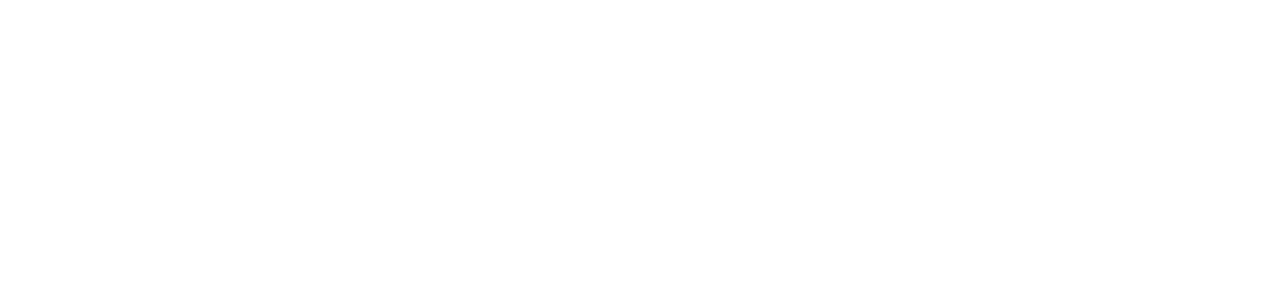
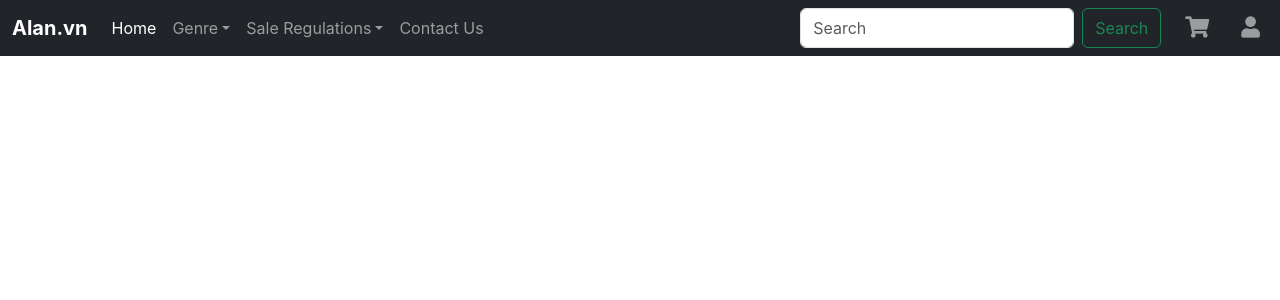
Before and after one commit to lannguyen151005/webbansach_frontend, a React (Create React App) app: page / in a window 1280 px wide. Shown: the top 300 px of the page. Built offline with nearby package versions, Linux system fonts and the light colour scheme.

Commit message:
create navbar layout

```diff
--- a/public/index.html
+++ b/public/index.html
@@ -1,20 +1,20 @@
 <!DOCTYPE html>
 <html lang="en">
 <head>
-    <meta charset="utf-8" />
-    <link rel="icon" href="%PUBLIC_URL%/favicon.ico" />
-    <meta name="viewport" content="width=device-width, initial-scale=1" />
-    <meta name="theme-color" content="#000000" />
+    <meta charset="utf-8"/>
+    <link rel="icon" href="%PUBLIC_URL%/favicon.ico"/>
+    <meta name="viewport" content="width=device-width, initial-scale=1"/>
+    <meta name="theme-color" content="#000000"/>
     <meta
             name="description"
             content="Web site created using create-react-app"
     />
-    <link rel="apple-touch-icon" href="%PUBLIC_URL%/logo192.png" />
+    <link rel="apple-touch-icon" href="%PUBLIC_URL%/logo192.png"/>
     <!--
       manifest.json provides metadata used when your web app is installed on a
       user's mobile device or desktop. See https://developers.google.com/web/fundamentals/web-app-manifest/
     -->
-    <link rel="manifest" href="%PUBLIC_URL%/manifest.json" />
+    <link rel="manifest" href="%PUBLIC_URL%/manifest.json"/>
     <!--
       Notice the use of %PUBLIC_URL% in the tags above.
       It will be replaced with the URL of the `public` folder during the build.
@@ -25,6 +25,9 @@
       Learn how to configure a non-root public URL by running `npm run build`.
     -->
     <title>React App</title>
+    <link href="https://cdn.jsdelivr.net/npm/bootstrap@5.3.8/dist/css/bootstrap.min.css" rel="stylesheet"
+          integrity="sha384-sRIl4kxILFvY47J16cr9ZwB07vP4J8+LH7qKQnuqkuIAvNWLzeN8tE5YBujZqJLB" crossorigin="anonymous">
+    <link rel="stylesheet" href="https://cdnjs.cloudflare.com/ajax/libs/font-awesome/5.15.3/css/all.min.css"/>
 </head>
 <body>
 <noscript>You need to enable JavaScript to run this app.</noscript>
@@ -39,5 +42,8 @@
   To begin the development, run `npm start` or `yarn start`.
   To create a production bundle, use `npm run build` or `yarn build`.
 -->
+<script src="https://cdn.jsdelivr.net/npm/bootstrap@5.3.8/dist/js/bootstrap.bundle.min.js"
+        integrity="sha384-FKyoEForCGlyvwx9Hj09JcYn3nv7wiPVlz7YYwJrWVcXK/BmnVDxM+D2scQbITxI"
+        crossorigin="anonymous"></script>
 </body>
 </html>
--- a/src/App.tsx
+++ b/src/App.tsx
@@ -1,11 +1,11 @@
 import React from 'react';
 import logo from './logo.svg';
 import './App.css';
-
+import Navbar from './layouts/header-footer/Navbar';
 function App() {
   return (
     <div className="App">
-
+        <Navbar/>
     </div>
   );
 }
--- /dev/null
+++ b/src/layouts/header-footer/Navbar.tsx
@@ -0,0 +1,138 @@
+import React from "react";
+
+function Navbar() {
+  return (
+    <nav className="navbar navbar-expand-lg navbar-dark bg-dark sticky-top">
+      <div className="container-fluid">
+        <a className="navbar-brand fw-bold" href="#">
+          Alan.vn
+        </a>
+
+        {/* Nút toggle hiển thị khi thu nhỏ màn hình */}
+        <button
+          className="navbar-toggler"
+          type="button"
+          data-bs-toggle="collapse"
+          data-bs-target="#navbarSupportedContent"
+          aria-controls="navbarSupportedContent"
+          aria-expanded="false"
+          aria-label="Toggle navigation"
+        >
+          <span className="navbar-toggler-icon"></span>
+        </button>
+
+        {/* Nội dung collapse */}
+        <div className="collapse navbar-collapse" id="navbarSupportedContent">
+          {/* Các liên kết bên trái */}
+          <ul className="navbar-nav me-auto mb-2 mb-lg-0">
+            <li className="nav-item">
+              <a className="nav-link active" aria-current="page" href="#">
+                Home
+              </a>
+            </li>
+
+            {/* Dropdown 1 */}
+            <li className="nav-item dropdown">
+              <a
+                className="nav-link dropdown-toggle"
+                id="navbarDropdown1"
+                href="#"
+                role="button"
+                data-bs-toggle="dropdown"
+                aria-expanded="false"
+              >
+                Genre
+              </a>
+              <ul className="dropdown-menu" aria-labelledby="navbarDropdown1">
+                <li>
+                  <a className="dropdown-item" href="#">
+                    Action
+                  </a>
+                </li>
+                <li>
+                  <a className="dropdown-item" href="#">
+                    Adventure
+                  </a>
+                </li>
+                <li>
+                  <a className="dropdown-item" href="#">
+                    Horror
+                  </a>
+                </li>
+              </ul>
+            </li>
+
+            {/* Dropdown 2 */}
+            <li className="nav-item dropdown">
+              <a
+                className="nav-link dropdown-toggle"
+                id="navbarDropdown2"
+                href="#"
+                role="button"
+                data-bs-toggle="dropdown"
+                aria-expanded="false"
+              >
+                Sale Regulations
+              </a>
+              <ul className="dropdown-menu" aria-labelledby="navbarDropdown2">
+                <li>
+                  <a className="dropdown-item" href="#">
+                    Policy 1
+                  </a>
+                </li>
+                <li>
+                  <a className="dropdown-item" href="#">
+                    Policy 2
+                  </a>
+                </li>
+                <li>
+                  <a className="dropdown-item" href="#">
+                    FAQ
+                  </a>
+                </li>
+              </ul>
+            </li>
+
+            <li className="nav-item">
+              <a className="nav-link" href="#">
+                Contact Us
+              </a>
+            </li>
+          </ul>
+
+          {/* Ô tìm kiếm */}
+          <div className="d-flex">
+            <form className="d-flex me-3" role="search">
+                <input
+                  className="form-control me-2"
+                  type="search"
+                  placeholder="Search"
+                  aria-label="Search"
+                />
+                <button className="btn btn-outline-success" type="submit">
+                  Search
+                </button>
+              </form>
+
+              {/* Icon giỏ hàng và tài khoản */}
+              <ul className="navbar-nav d-flex flex-row">
+                <li className="nav-item me-3">
+                  <a className="nav-link" href="#">
+                    <i className="fas fa-shopping-cart fa-lg"></i>
+                  </a>
+                </li>
+                <li className="nav-item">
+                  <a className="nav-link" href="#">
+                    <i className="fas fa-user fa-lg"></i>
+                  </a>
+                </li>
+              </ul>
+          </div>
+
+        </div>
+      </div>
+    </nav>
+  );
+}
+
+export default Navbar;
```
Lines whose indentation alone changed are shown as unchanged.
